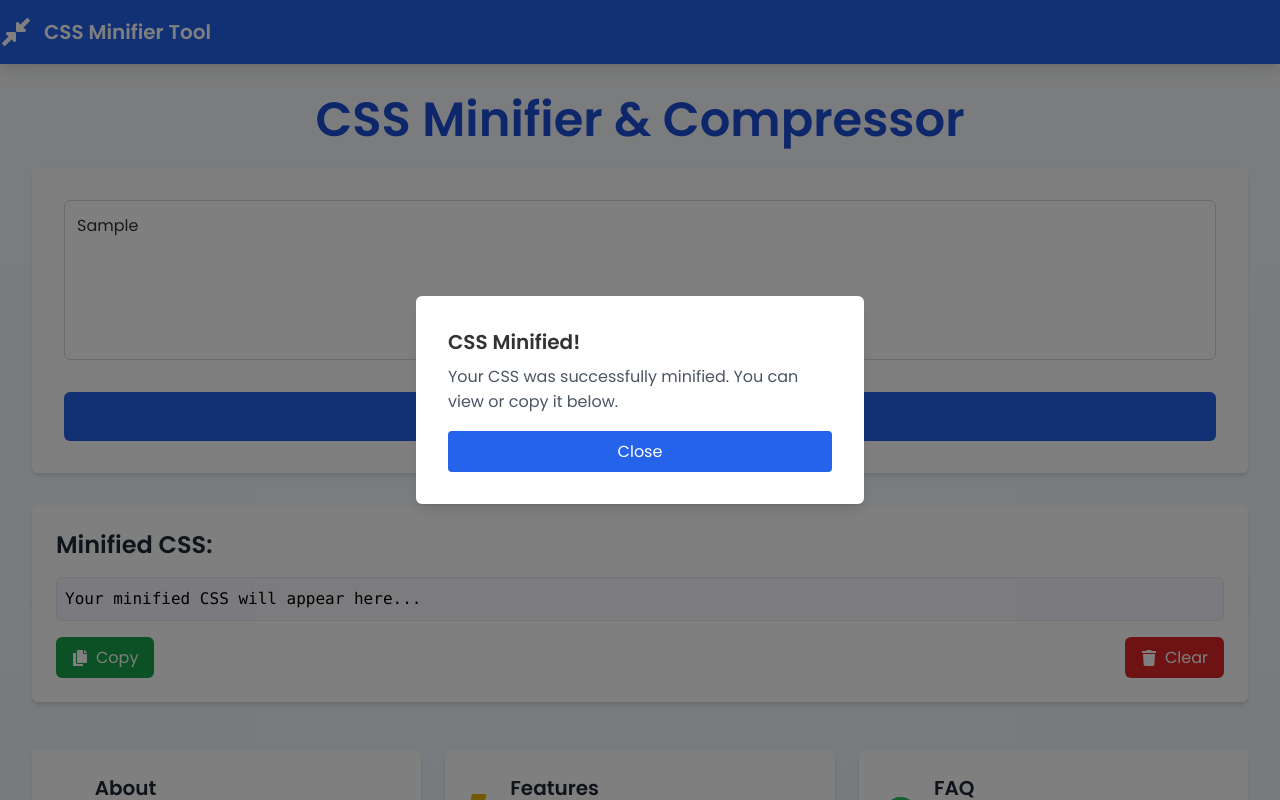
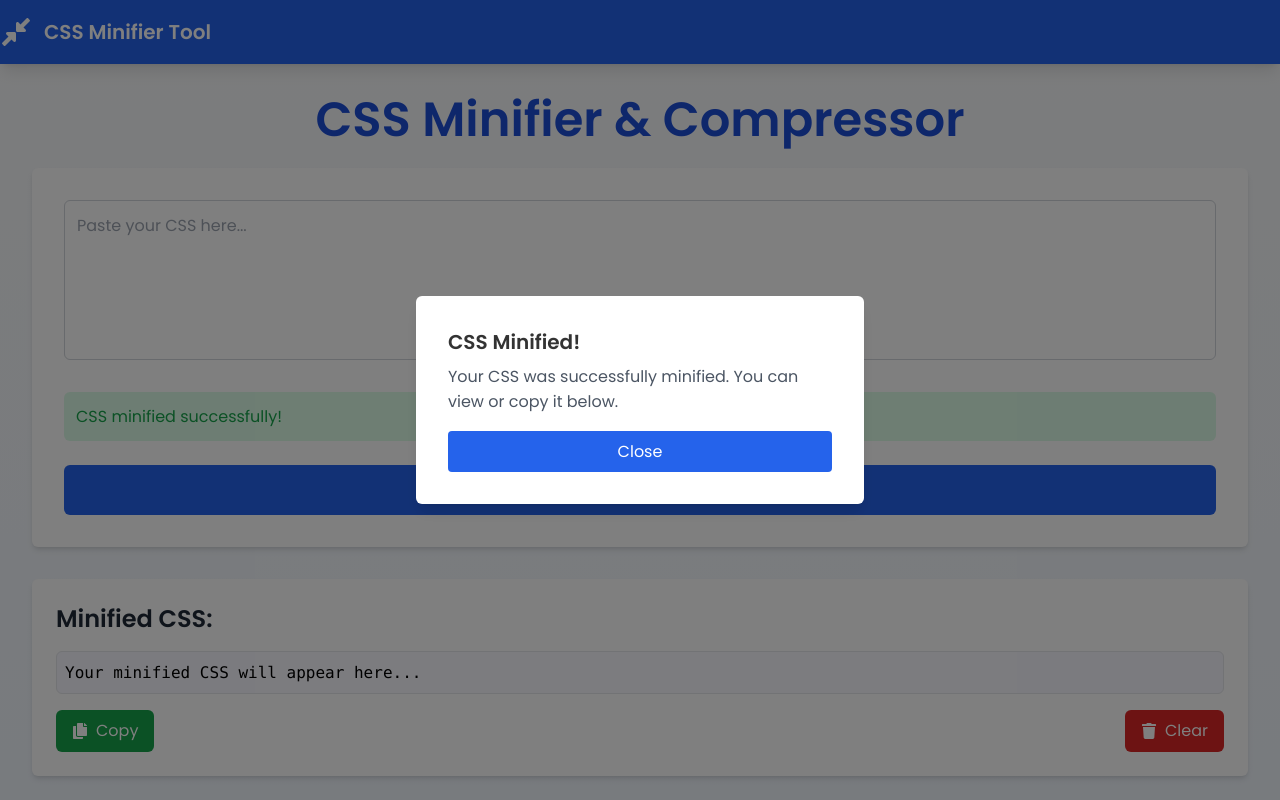
Before and after one commit to ltxstudio/css-minifier, a Next.js app: page / in a window 1280 px wide. Both pictures are taken after typing "Sample" into the empty fields and a click on the button "Minify CSS". Shown: the top 800 px of the page. Built offline with nearby package versions, Linux system fonts and the light colour scheme.

Commit message:
Update CSSForm.js

```diff
--- a/components/CSSForm.js
+++ b/components/CSSForm.js
@@ -5,16 +5,26 @@ import { FaSpinner } from 'react-icons/fa';
 export default function CSSForm({ setMinifiedCSS, setIsModalOpen }) {
   const [inputCSS, setInputCSS] = useState('');
   const [isLoading, setIsLoading] = useState(false);
+  const [errorMessage, setErrorMessage] = useState('');
+  const [successMessage, setSuccessMessage] = useState('');
 
-  const handleSubmit = (e) => {
+  const handleSubmit = async (e) => {
     e.preventDefault();
     setIsLoading(true);
-    setTimeout(() => {
+    setErrorMessage(''); // Reset error message
+    setSuccessMessage(''); // Reset success message
+
+    try {
       const minified = csso.minify(inputCSS).css;
       setMinifiedCSS(minified);
+      setSuccessMessage('CSS minified successfully!');
+      setInputCSS(''); // Clear the textarea after successful minification
+      setIsModalOpen(true);
+    } catch (error) {
+      setErrorMessage('An error occurred during minification. Please check your CSS.');
+    } finally {
       setIsLoading(false);
-      setIsModalOpen(true);
-    }, 500);
+    }
   };
 
   return (
@@ -28,6 +38,19 @@ export default function CSSForm({ setMinifiedCSS, setIsModalOpen }) {
         onChange={(e) => setInputCSS(e.target.value)}
         className="w-full h-40 p-3 border border-gray-300 rounded-md focus:ring focus:ring-blue-300 resize-none"
       ></textarea>
+
+      {/* Display success or error message */}
+      {successMessage && (
+        <div className="text-green-600 bg-green-100 p-3 rounded-md">
+          {successMessage}
+        </div>
+      )}
+      {errorMessage && (
+        <div className="text-red-600 bg-red-100 p-3 rounded-md">
+          {errorMessage}
+        </div>
+      )}
+
       <button
         type="submit"
         disabled={isLoading}
```
